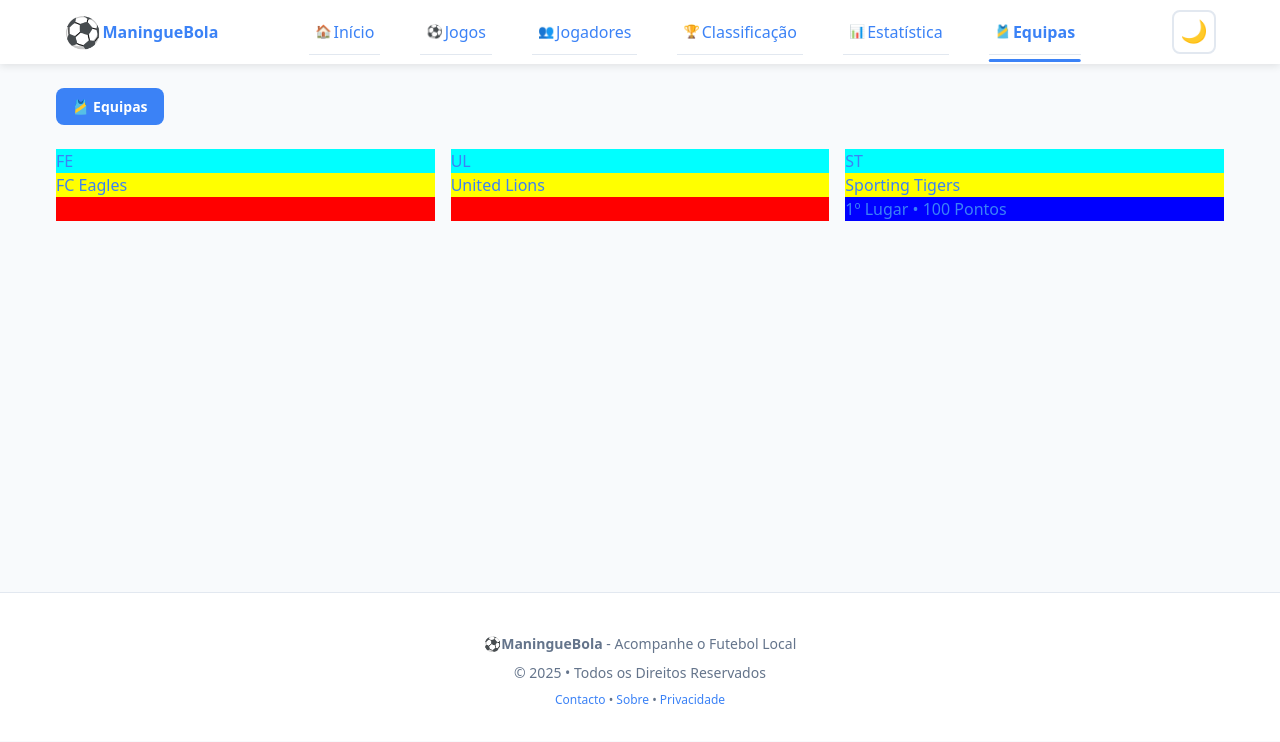
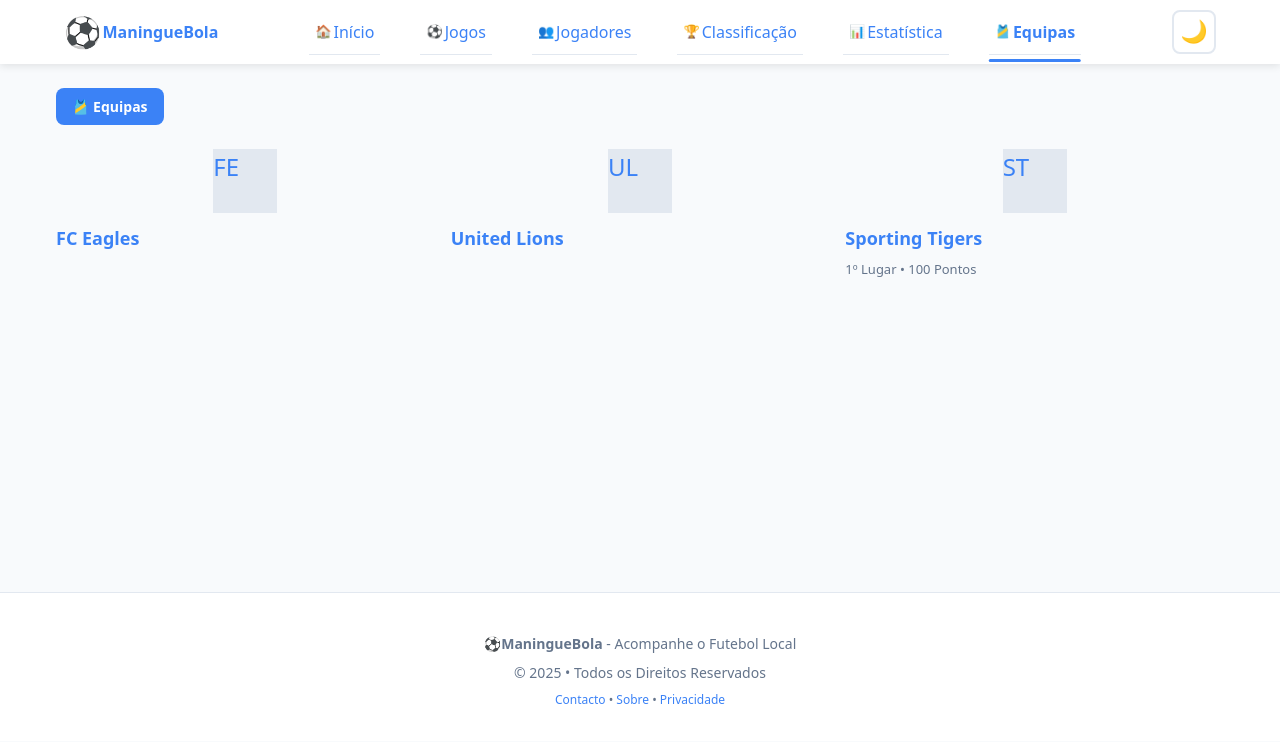
Before and after one commit to Raimundroid/maninguebola, a React (Vite) app: page /equipas in a window 1280 px wide. Shown: the top 742 px of the page. Built offline with nearby package versions, Linux system fonts and the light colour scheme.

Commit message:
TeamCard: comming along

```diff
--- a/src/components/TeamCard/TeamCard.css
+++ b/src/components/TeamCard/TeamCard.css
@@ -120,21 +120,9 @@ const teamCardStyles = {
     boxShadow: '0 4px 12px rgba(0,0,0,0.15)',
   },
 
-  // Logo box styling
+
+
   logo: {
-    // Fixed dimensions for consistent appearance
-    width: '64px',
-    height: '64px',
-
-    // Center horizontally with auto margins
-    margin: '0 auto 12px',
-
-    // Text size for abbreviation
-    fontSize: '24px',
-
-    // Background color
-    background: 'var(--border, #e0e0e0)',
-
     // Rounded corners for logo box
     borderRadius: '8px',
 
@@ -150,33 +138,116 @@ const teamCardStyles = {
     color: 'var(--text-light, #666)',
   },
 
-  // Team name styling
-  name: {
-    fontSize: '18px',
-    marginBottom: '8px',
-    fontWeight: '600',
-    color: 'var(--text, #333)',
-  },
 
-  // Stats info styling (position and points)
-  info: {
-    fontSize: '13px',
-    color: 'var(--text-light, #666)',
-    fontWeight: '500',
-  },
-}; */
+ */
 .team-card {
-  background-color: red;
 }
 
+/* Logo box styling */
 .team-logo {
-  background-color: aqua;
+  /* Fixed dimensions for consistent appearance */
+  width: 64px;
+  height: 64px;
+
+  /* Center horizontally with auto margins */
+  margin: 0 auto 12px;
+
+  /* Text size for abbreviation */
+  font-size: 24px;
+
+  /* Background color */
+  background: var(--border, #e0e0e0);
 }
 
+/* Team name styling */
 .team-name {
-  background-color: yellow;
+  font-size: 18px;
+  margin-bottom: 8px;
+  font-weight: 600;
+  color: var(--text, #333);
 }
 
+/* Stats info styling (position and points) */
 .team-info {
-  background-color: blue;
+  font-size: 13px;
+  color: var(--text-light, #666);
+  font-weight: 500;
 }
+/* ============================================
+   _variables.css - CSS Custom Properties
+   ============================================
+
+   Purpose: Single source of truth for colors, spacing, fonts. Easy to update site-wide themes.
+
+   Contains all design tokens (colors, spacing, shadows)
+   Import this FIRST in your main stylesheet
+*/
+
+:root {
+  /* Primary brand color: used for buttons, links, active states */
+  --primary: #3b82f6;
+
+  /* Secondary color: used for headings, important text */
+  --secondary: #1e293b;
+
+  /* Main text color for body content */
+  --text: #3b82f6;
+
+  /* Lighter text color for secondary information */
+  --text-light: #64748b;
+
+  /* Border color for deviders and outlines */
+  --border: #e2e8f0;
+
+  /* Page background color */
+  --bg: #f8fafc;
+
+  /* Card and navbar background color */
+  --card-bg: #ffffff;
+
+  /* Shadow color for elevation effects */
+  --shadow: rgba(0, 0, 0, 0.1);
+
+  /* Darker shadow for hover effects */
+  --shadow-hover: rgba(0, 0, 0, 0.15);
+
+  /* NEED CREATION */
+  /* --color-link
+  --color-link-hover */
+  /* --color-button-bg */
+  /* --bt-border-color */
+}
+
+/* ============================================
+   DARK THEME OVERRIDES
+   ============================================
+
+   When data-theme="dark" is set on the HTML element,
+   these variables override the light theme colors
+
+   HOW IT WORKS:
+   JavaScript sets document.documentElement.setAttribute("data-theme", "dark")
+   This makes all elements use these dark theme colors
+*/
+[data-theme="dark"] {
+  /* Light text for dark backgrounds */
+  --text: #f1f5f9;
+
+  /* Slightly darker text fo secondary information */
+  --text-light: #94a3b8;
+
+  /* Lighter borders that show up on dark backgrounds */
+  --border: #334155;
+
+  /* Very dark background */
+  --bg: #0f172a;
+
+  /* Slightly lighter background for cards */
+  --card-bg: #1e293b;
+
+  /* Darker, more prominent shadows */
+  --shadow: rgba(0, 0, 0, 0.3);
+
+  /* Even darker shadow for hover effects */
+  --shadow-hover: rgba(0, 0, 0, 0.4);
+}
```
